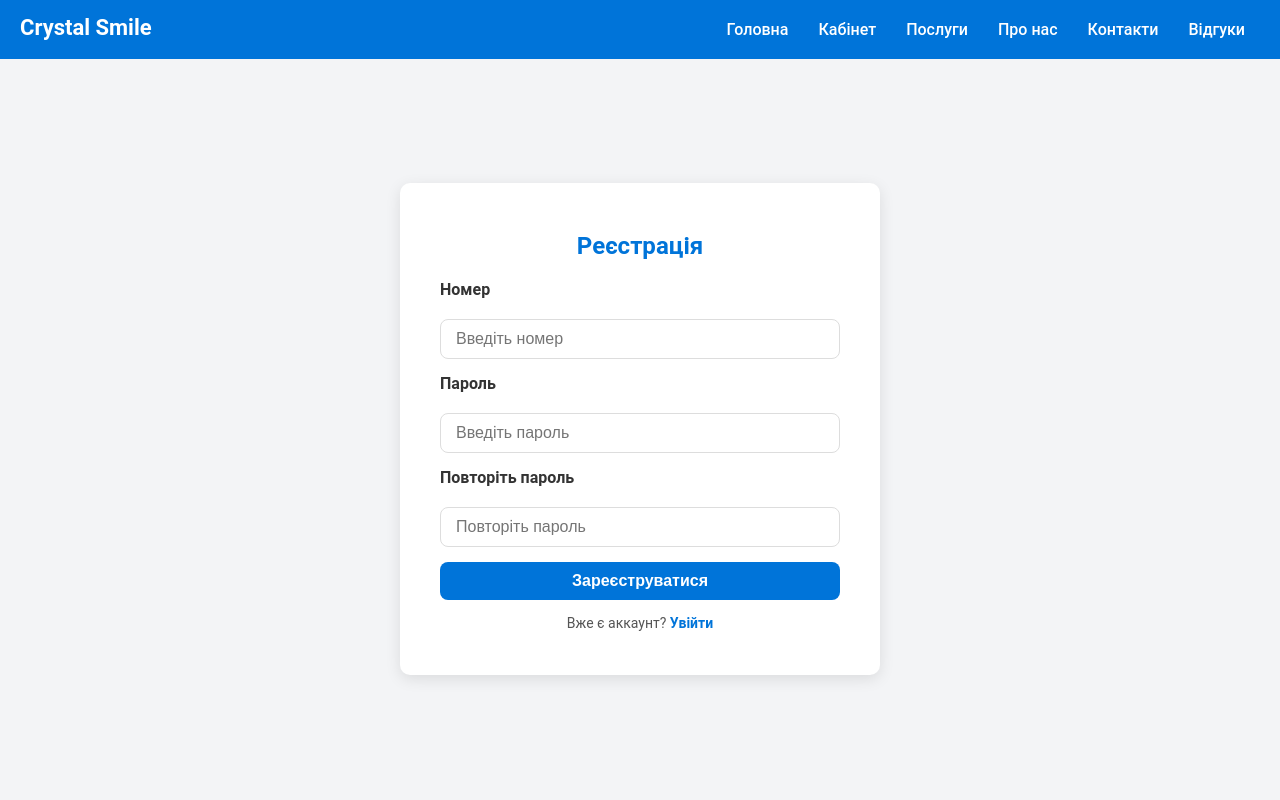
After one commit to studentvntu2kn/dant, a Flask app: page /register in a window 1280 px wide. The commit adds this page. Run offline with Flask 3, Linux system fonts and the light colour scheme.

Commit message:
extend code base

```diff
--- a/app/routes.py
+++ b/app/routes.py
@@ -6,18 +6,31 @@ main = Blueprint('main', __name__)
 def home():
     return render_template('index.html')
 
+@main.route('/home')
+def home2():
+    return render_template('index.html')
+
 @main.route('/about')
 def about():
-    return render_template('about.html')
+    return render_template('info/about.html')
 
 @main.route('/review')
 def review():
-    return render_template('review.html')
+    return render_template('info/review.html')
 
 @main.route('/services')
 def services():
-    return render_template('services.html')
+    return render_template('info/services.html')
 
 @main.route('/contact')
 def contact():
-    return render_template('contact.html')
+    return render_template('info/contact.html')
+
+
+@main.route('/register')
+def register():
+    return render_template('auth/register.html')
+
+@main.route('/login')
+def login():
+    return render_template('auth/login.html')
--- a/app/static/css/style.css
+++ b/app/static/css/style.css
@@ -1,157 +1,187 @@
+/* Загальні стилі */
 body {
+    background-color: #f3f4f6;
+    color: #333;
     font-family: 'Roboto', sans-serif;
     margin: 0;
     padding: 0;
-    background-color: #f3f4f6;
-    color: #333;
 }
 
+/* Стилі для секції "Про нас" */
+.about-card {
+    background-color: #f8f9fa;
+    border-radius: 10px;
+    box-shadow: 0 4px 15px rgba(0, 0, 0, 0.1);
+    padding: 20px;
+    text-align: center;
+    width: 30%;
+}
+.about-card h3 {
+    color: #0074d9;
+    font-size: 24px;
+    margin-bottom: 10px;
+}
+.about-card p {
+    color: #555;
+    font-size: 16px;
+}
+.about-cards {
+    display: flex;
+    gap: 30px;
+    justify-content: space-between;
+    margin-bottom: 40px;
+}
+.about-details {
+    color: #555;
+    font-size: 16px;
+    line-height: 1.6;
+    margin-top: 20px;
+}
+.about-section {
+    background-color: #ffffff;
+    border-radius: 10px;
+    box-shadow: 0 4px 15px rgba(0, 0, 0, 0.1);
+    margin: 50px auto;
+    max-width: 1000px;
+    padding: 30px;
+}
+.about-section h2 {
+    color: #0074d9;
+    font-size: 28px;
+    margin-bottom: 30px;
+    text-align: center;
+}
+
+/* Блок цитати */
+.blockquote {
+    background-color: #fff;
+    border-left: 5px solid #0074d9;
+    border-radius: 8px;
+    box-shadow: 0 4px 10px rgba(0, 0, 0, 0.1);
+    color: #555;
+    font-size: 20px;
+    font-style: italic;
+    line-height: 1.8;
+    margin: 40px auto;
+    max-width: 800px;
+    padding: 10px 20px;
+    position: relative;
+}
+.blockquote-author {
+    color: #0074d9;
+    font-size: 16px;
+    font-style: normal;
+    margin-top: 10px;
+    text-align: right;
+}
+.blockquote p {
+    margin: 0;
+}
+.blockquote::after {
+    bottom: -20px;
+    color: #0074d9;
+    content: "”";
+    font-size: 50px;
+    position: absolute;
+    right: 10px;
+}
+.blockquote::before {
+    color: #0074d9;
+    content: "“";
+    font-size: 50px;
+    left: 10px;
+    position: absolute;
+    top: -20px;
+}
+
+/* Контактна інформація */
+.contact-item {
+    margin-bottom: 15px;
+}
+.contact-item label {
+    display: block;
+    font-weight: 700;
+}
+.contact-item span {
+    display: block;
+    margin-top: 5px;
+}
+.container {
+    background-color: #ffffff;
+    border-radius: 8px;
+    box-shadow: 0 4px 10px rgba(0, 0, 0, 0.1);
+    margin: 50px auto;
+    max-width: 800px;
+    padding: 20px;
+}
+h1 {
+    color: #0074d9;
+    text-align: center;
+}
+
+/* Хедер */
+.clinic-name {
+    color: #ffffff;
+    font-size: 22px;
+    font-weight: 700;
+    left: 20px;
+    position: absolute;
+    top: 15px;
+}
 header {
+    align-items: flex-end;
     background-color: #0074d9;
-    padding: 15px 20px;
     display: flex;
     flex-direction: column;
-    align-items: flex-end;
     justify-content: flex-end;
+    padding: 15px 20px;
     position: relative;
 }
-
-.clinic-name {
-    font-weight: 700;
-    font-size: 22px;
-    color: #ffffff;
-    position: absolute;
-    top: 15px;
-    left: 20px;
-}
-
 header a {
     color: #ffffff;
+    font-size: 16px;
+    font-weight: 500;
+    margin: 5px 15px;
     text-decoration: none;
-    font-weight: 500;
-    font-size: 16px;
-    margin: 5px 15px;
 }
-
 .navbar-links {
     display: flex;
+    flex-wrap: wrap;
     justify-content: center;
-    flex-wrap: wrap;
 }
-
 .navbar-links a:hover {
     text-decoration: underline;
 }
 
-
-.blockquote {
-    font-size: 20px;
-    line-height: 1.8;
-    font-style: italic;
-    color: #555;
-    border-left: 5px solid #0074d9;
-    padding: 10px 20px;
-    margin: 40px auto;
-    background-color: #fff;
-    box-shadow: 0 4px 10px rgba(0, 0, 0, 0.1);
-    border-radius: 8px;
-    max-width: 800px;
-    position: relative;
+/* Секція "Герой" */
+.hero {
+    background-color: #eaf4fc;
+    color: #0074d9;
+    margin-top: 70px;
+    padding: 50px 20px;
 }
-.blockquote::before {
-    content: "“";
-    font-size: 50px;
+.hero h1 {
     color: #0074d9;
-    position: absolute;
-    top: -20px;
-    left: 10px;
-}
-.blockquote::after {
-    content: "”";
-    font-size: 50px;
-    color: #0074d9;
-    position: absolute;
-    bottom: -20px;
-    right: 10px;
-}
-.blockquote p {
+    font-family: 'Roboto', sans-serif;
+    font-size: 36px;
+    font-weight: 700;
     margin: 0;
-}
-.blockquote-author {
-    margin-top: 10px;
-    font-size: 16px;
-    text-align: right;
-    font-style: normal;
-    color: #0074d9;
+    text-align: center;
 }
 
-
-.features {
-    max-width: 800px;
-    margin: 50px auto;
-    padding: 20px;
-    background-color: #ffffff;
-    border-radius: 8px;
-    box-shadow: 0 4px 10px rgba(0, 0, 0, 0.1);
-}
-.features h2 {
-    color: #0074d9;
-    margin-bottom: 20px;
-}
-.features ul {
-    padding: 0;
-    list-style-type: none;
-}
-.features li {
-    margin-bottom: 15px;
-    font-size: 18px;
-    line-height: 1.6;
-}
-.team {
-    background-color: #eaf4fc;
-    padding: 50px 20px;
+/* Карти */
+.map {
+    margin-top: 30px;
     text-align: center;
 }
-.team h2 {
-    color: #0074d9;
-    margin-bottom: 20px;
-}
-.team .team-grid {
-    display: flex;
-    justify-content: space-around;
-    gap: 20px;
-    flex-wrap: wrap;
-}
-.team .team-member {
-    background-color: #ffffff;
-    padding: 20px;
+.map iframe {
+    border: none;
     border-radius: 8px;
-    box-shadow: 0 4px 10px rgba(0, 0, 0, 0.1);
-    width: 200px;
-}
-.team .team-member h3 {
-    margin: 0;
-    color: #0074d9;
-}
-.team .team-member p {
-    margin: 5px 0 0;
+    height: 300px;
+    width: 100%;
 }
 
-/* Стилі для відгуків */
-.reviews-section {
-    max-width: 900px;
-    margin: 50px auto;
-    padding: 30px;
-    background-color: #ffffff;
-    border-radius: 10px;
-    box-shadow: 0 4px 15px rgba(0, 0, 0, 0.1);
-}
-.reviews-section h2 {
-    text-align: center;
-    color: #0074d9;
-    font-size: 28px;
-    margin-bottom: 30px;
-}
+/* Відгуки */
 .review {
     border-bottom: 1px solid #ddd;
     padding: 20px 0;
@@ -160,153 +190,203 @@ header a {
     border-bottom: none;
 }
 .review-name {
+    color: #0074d9;
     font-weight: 700;
-    color: #0074d9;
 }
 .review-text {
+    color: #555;
+    font-size: 16px;
     margin-top: 10px;
-    font-size: 16px;
-    color: #555;
+}
+.reviews-section {
+    background-color: #ffffff;
+    border-radius: 10px;
+    box-shadow: 0 4px 15px rgba(0, 0, 0, 0.1);
+    margin: 50px auto;
+    max-width: 900px;
+    padding: 30px;
+}
+.reviews-section h2 {
+    color: #0074d9;
+    font-size: 28px;
+    margin-bottom: 30px;
+    text-align: center;
 }
 
-
-
-.hero {
-    background-color: #eaf4fc;
-    padding: 50px 20px;
-    color: #0074d9;
-    margin-top: 70px; /* додаємо відступ зверху */
-}
-.hero h1 {
-    font-family: 'Roboto', sans-serif;
-    font-size: 36px;
-    margin: 0;
-    font-weight: 700;
-    color: #0074d9;
-    text-align: center;
-}
-.services-section {
-    max-width: 1200px;
-    margin: 50px auto;
-    padding: 20px;
-}
-.services-container {
-    display: flex;
-    flex-wrap: wrap;
-    justify-content: center;
-    gap: 20px;
-}
+/* Послуги */
 .service-card {
     background-color: #ffffff;
-    width: 280px;
-    padding: 20px;
     border-radius: 8px;
     box-shadow: 0 4px 10px rgba(0, 0, 0, 0.1);
+    margin-top: 20px;
+    padding: 20px;
     text-align: left;
     transition: transform 0.3s;
-    margin-top: 20px; /* додамо відступ між картками */
+    width: 280px;
 }
 .service-card:hover {
     transform: translateY(-5px);
-}
-.service-title {
-    font-weight: 700;
-    color: #0074d9;
-    font-size: 20px;
-    margin-bottom: 10px;
 }
 .service-description {
     font-size: 16px;
     margin-bottom: 10px;
 }
-.price {
+.service-title {
+    color: #0074d9;
+    font-size: 20px;
+    font-weight: 700;
+    margin-bottom: 10px;
+}
+.services-container {
+    display: flex;
+    flex-wrap: wrap;
+    gap: 20px;
+    justify-content: center;
+}
+.services-section {
+    margin: 50px auto;
+    max-width: 1200px;
+    padding: 20px;
+}
+
+/* Команда */
+.team {
+    background-color: #eaf4fc;
+    padding: 50px 20px;
+    text-align: center;
+}
+.team .team-grid {
+    display: flex;
+    flex-wrap: wrap;
+    gap: 20px;
+    justify-content: space-around;
+}
+.team .team-member {
+    background-color: #ffffff;
+    border-radius: 8px;
+    box-shadow: 0 4px 10px rgba(0, 0, 0, 0.1);
+    padding: 20px;
+    width: 200px;
+}
+.team .team-member h3 {
+    color: #0074d9;
+    margin: 0;
+}
+.team .team-member p {
+    margin: 5px 0 0;
+}
+.team h2 {
+    color: #0074d9;
+    margin-bottom: 20px;
+}
+
+/* Функціональні особливості */
+.features {
+    background-color: #ffffff;
+    border-radius: 8px;
+    box-shadow: 0 4px 10px rgba(0, 0, 0, 0.1);
+    margin: 50px auto;
+    max-width: 800px;
+    padding: 20px;
+}
+.features h2 {
+    color: #0074d9;
+    margin-bottom: 20px;
+}
+.features li {
     font-size: 18px;
-    font-weight: 700;
-    color: #0074d9;
+    line-height: 1.6;
+    margin-bottom: 15px;
+}
+.features ul {
+    list-style-type: none;
+    padding: 0;
 }
 
 
-.container {
-    max-width: 800px;
-    margin: 50px auto;
+/* Секція форми */
+.form-container {
+    display: flex;
+    justify-content: center;
+    align-items: center;
+    min-height: calc(100vh - 100px); /* Висота з урахуванням хедера */
+    background-color: #f3f4f6;
     padding: 20px;
-    background-color: #ffffff;
-    border-radius: 8px;
-    box-shadow: 0 4px 10px rgba(0, 0, 0, 0.1);
-}
-h1 {
-    text-align: center;
-    color: #0074d9;
-}
-.contact-item {
-    margin-bottom: 15px;
-}
-.contact-item label {
-    font-weight: 700;
-    display: block;
-}
-.contact-item span {
-    display: block;
-    margin-top: 5px;
-}
-.map {
-    margin-top: 30px;
-    text-align: center;
-}
-.map iframe {
-    width: 100%;
-    height: 300px;
-    border: none;
-    border-radius: 8px;
 }
 
-
-
-/* Стилі для секції про нас */
-.about-section {
-    max-width: 1000px;
-    margin: 50px auto;
-    padding: 30px;
+.form-block {
     background-color: #ffffff;
     border-radius: 10px;
     box-shadow: 0 4px 15px rgba(0, 0, 0, 0.1);
-}
-.about-section h2 {
+    padding: 30px 40px;
+    max-width: 400px;
+    width: 100%;
     text-align: center;
-    color: #0074d9;
-    font-size: 28px;
-    margin-bottom: 30px;
 }
 
-/* Стилі для квадратиків */
-.about-cards {
+.form-block h2 {
+    color: #0074d9;
+    font-size: 24px;
+    margin-bottom: 20px;
+}
+
+.form-block form {
     display: flex;
-    justify-content: space-between;
-    gap: 30px;
-    margin-bottom: 40px;
+    flex-direction: column;
+    gap: 15px;
 }
-.about-card {
-    width: 30%;
-    background-color: #f8f9fa;
-    padding: 20px;
-    border-radius: 10px;
-    box-shadow: 0 4px 15px rgba(0, 0, 0, 0.1);
-    text-align: center;
+
+.form-block label {
+    font-weight: 700;
+    text-align: left;
+    color: #333;
+    margin-bottom: 5px;
 }
-.about-card h3 {
-    font-size: 24px;
-    color: #0074d9;
-    margin-bottom: 10px;
-}
-.about-card p {
+
+.form-block input {
+    border: 1px solid #ddd;
+    border-radius: 8px;
+    padding: 10px 15px;
     font-size: 16px;
     color: #555;
+    width: 100%;
+    box-sizing: border-box;
+    transition: border-color 0.3s;
 }
 
-/* Стилі для детальних доповнень */
-.about-details {
+.form-block input:focus {
+    border-color: #0074d9;
+    outline: none;
+}
+
+.form-block button {
+    background-color: #0074d9;
+    border: none;
+    border-radius: 8px;
+    color: #ffffff;
     font-size: 16px;
-    line-height: 1.6;
+    font-weight: 700;
+    padding: 10px 20px;
+    cursor: pointer;
+    transition: background-color 0.3s;
+}
+
+.form-block button:hover {
+    background-color: #005bb5;
+}
+
+.form-block p {
+    font-size: 14px;
     color: #555;
-    margin-top: 20px;
+    margin-top: 15px;
 }
+
+.form-block p a {
+    color: #0074d9;
+    text-decoration: none;
+    font-weight: 700;
+}
+
+.form-block p a:hover {
+    text-decoration: underline;
+}
--- /dev/null
+++ b/app/templates/auth/register.html
@@ -0,0 +1,41 @@
+<!DOCTYPE html>
+<html lang="uk">
+<head>
+    <meta charset="UTF-8">
+    <meta name="viewport" content="width=device-width, initial-scale=1.0">
+    <link rel="stylesheet" href="../static/css/style.css">
+    <title>Crystal Smile | Реєстрація</title>
+</head>
+<body>
+    <!-- Верхнє меню -->
+    <header>
+        <span class="clinic-name">Crystal Smile</span>
+        <div class="navbar-links">
+            <a href="home">Головна</a>
+            <a href="login">Кабінет</a>
+            <a href="services">Послуги</a>
+            <a href="about">Про нас</a>
+            <a href="contact">Контакти</a>
+            <a href="review">Відгуки</a>
+        </div>
+    </header>
+    <main class="form-container">
+        <div class="form-block">
+            <h2>Реєстрація</h2>
+            <form>
+                <label for="reg-phone">Номер</label>
+                <input type="text" id="reg-phone" placeholder="Введіть номер">
+
+                <label for="reg-password">Пароль</label>
+                <input type="password" id="reg-password" placeholder="Введіть пароль">
+
+                <label for="reg-confirm-password">Повторіть пароль</label>
+                <input type="password" id="reg-confirm-password" placeholder="Повторіть пароль">
+
+                <button type="submit">Зареєструватися</button>
+            </form>
+            <p>Вже є аккаунт? <a href="login">Увійти</a></p>
+        </div>
+    </main>
+</body>
+</html>
--- a/app/templates/index.html
+++ b/app/templates/index.html
@@ -7,14 +7,14 @@
     <meta charset="UTF-8">
     <meta name="viewport" content="width=device-width, initial-scale=1.0">
 
-    <title>Crystal Smile</title>
+    <title>Crystal Smile | Головна</title>
 </head>
 <body>
     <header>
         <span class="clinic-name">Crystal Smile</span>
         <div class="navbar-links">
-            <a href="index">Головна</a>
-            <a href="">Кабінет</a>
+            <a href="home">Головна</a>
+            <a href="login">Кабінет</a>
             <a href="services">Послуги</a>
             <a href="about">Про нас</a>
             <a href="contact">Контакти</a>
--- a/app/templates/about.html
+++ b/app/templates/info/about.html
@@ -4,7 +4,7 @@
     <meta charset="UTF-8">
     <meta name="viewport" content="width=device-width, initial-scale=1.0">
 
-    <title>Crystal Smile</title>
+    <title>Crystal Smile | Про нас</title>
 
     <link rel="stylesheet" href="../static/css/style.css">
     <link href="https://fonts.googleapis.com/css2?family=Roboto:wght@400;500;700&display=swap" rel="stylesheet">
@@ -14,8 +14,8 @@
     <header>
         <span class="clinic-name">Crystal Smile</span>
         <div class="navbar-links">
-            <a href="index">Головна</a>
-            <a href="">Кабінет</a>
+            <a href="home">Головна</a>
+            <a href="login">Кабінет</a>
             <a href="services">Послуги</a>
             <a href="about">Про нас</a>
             <a href="contact">Контакти</a>
--- a/app/templates/contact.html
+++ b/app/templates/info/contact.html
@@ -7,15 +7,15 @@
     <meta charset="UTF-8">
     <meta name="viewport" content="width=device-width, initial-scale=1.0">
 
-    <title>Crystal Smile</title>
+    <title>Crystal Smile | Контакти</title>
 </head>
 <body>
     <!-- Верхнє меню -->
     <header>
         <span class="clinic-name">Crystal Smile</span>
         <div class="navbar-links">
-            <a href="index">Головна</a>
-            <a href="">Кабінет</a>
+            <a href="home">Головна</a>
+            <a href="login">Кабінет</a>
             <a href="services">Послуги</a>
             <a href="about">Про нас</a>
             <a href="contact">Контакти</a>
--- a/app/templates/review.html
+++ b/app/templates/info/review.html
@@ -5,15 +5,15 @@
     <meta name="viewport" content="width=device-width, initial-scale=1.0">
     <link rel="stylesheet" href="../static/css/style.css">
     <link href="https://fonts.googleapis.com/css2?family=Roboto:wght@400;500;700&display=swap" rel="stylesheet">
-    <title>Crystal Smile</title>
+    <title>Crystal Smile | Відгуки</title>
 </head>
 <body>
     <!-- Верхнє меню -->
     <header>
         <span class="clinic-name">Crystal Smile</span>
         <div class="navbar-links">
-            <a href="index">Головна</a>
-            <a href="">Кабінет</a>
+            <a href="home">Головна</a>
+            <a href="login">Кабінет</a>
             <a href="services">Послуги</a>
             <a href="about">Про нас</a>
             <a href="contact">Контакти</a>
--- a/app/templates/services.html
+++ b/app/templates/info/services.html
@@ -5,7 +5,7 @@
 
     <meta charset="UTF-8">
     <meta name="viewport" content="width=device-width, initial-scale=1.0">
-    <title>Crystal Smile</title>
+    <title>Crystal Smile | Наші послуги</title>
     <link href="https://fonts.googleapis.com/css2?family=Roboto:wght@400;500;700&family=Playfair+Display:wght@700&display=swap" rel="stylesheet">
 
 </head>
@@ -14,8 +14,8 @@
     <header>
         <span class="clinic-name">Crystal Smile</span>
         <div class="navbar-links">
-            <a href="index">Головна</a>
-            <a href="">Кабінет</a>
+            <a href="home">Головна</a>
+            <a href="login">Кабінет</a>
             <a href="services">Послуги</a>
             <a href="about">Про нас</a>
             <a href="contact">Контакти</a>
```
Also changed, not shown: app/templates/auth/login.html (added, +39 -0 lines), app/templates/login.html (deleted, +0 -28 lines), app/templates/register.html (deleted, +0 -31 lines).
